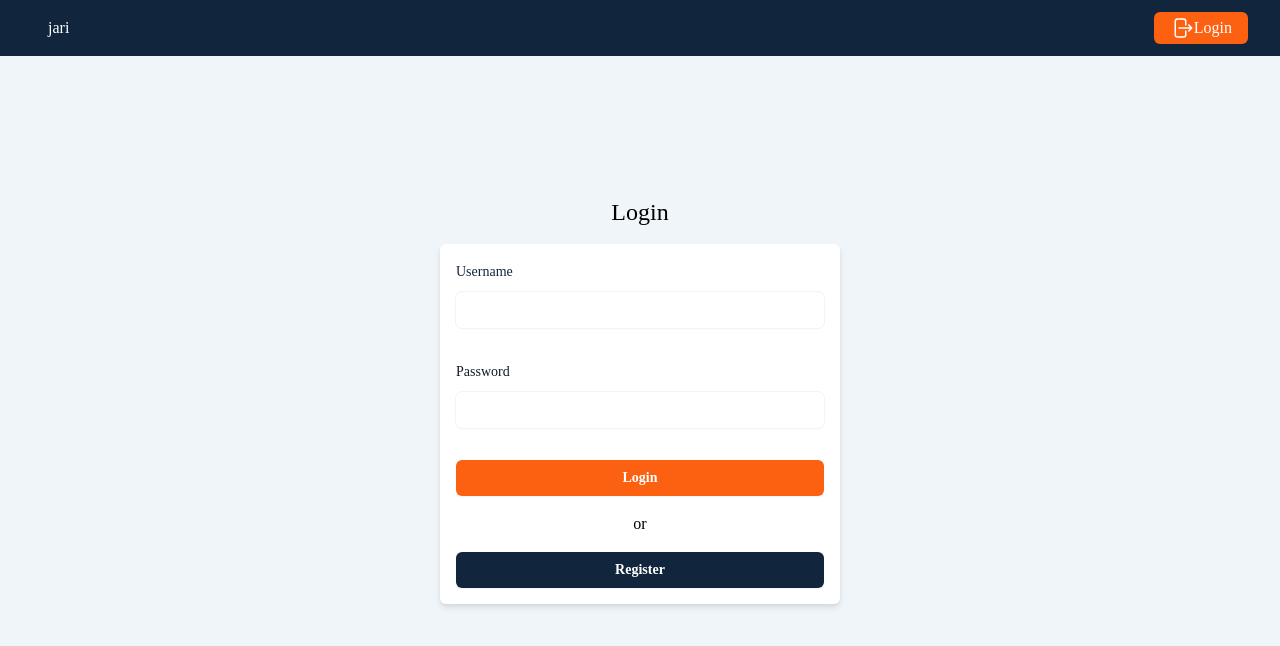
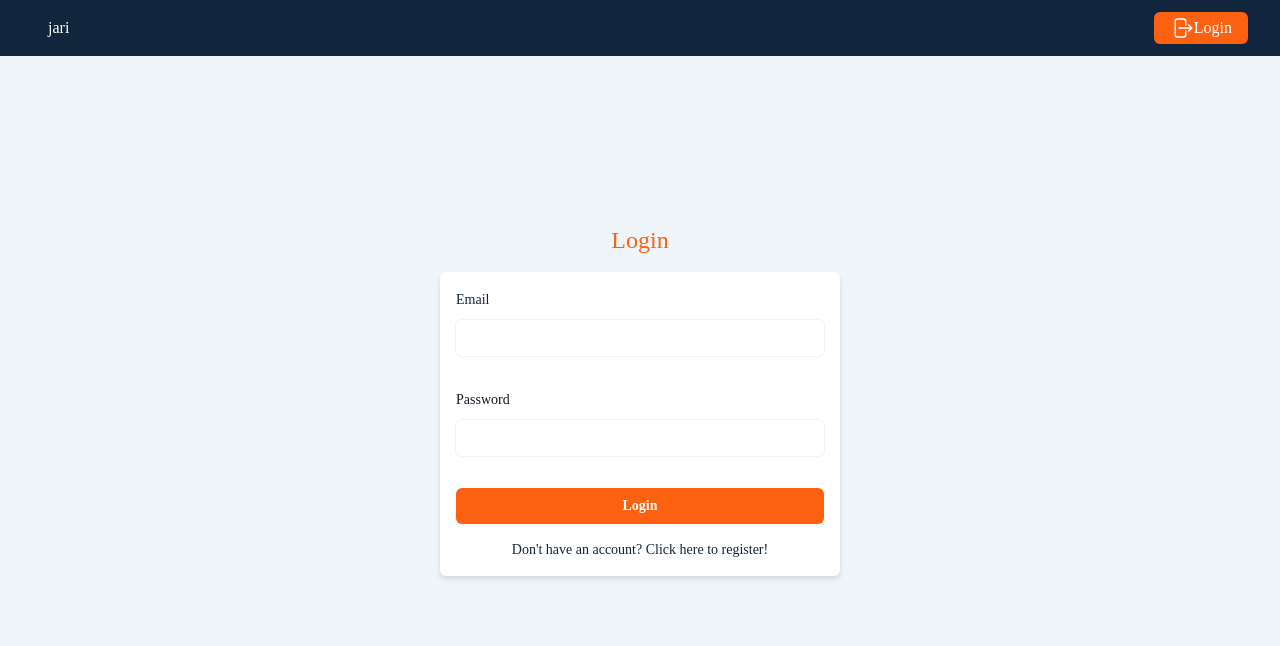
Before and after one commit to acodedoer/jari-backend, a React (Create React App) app: page /auth in a window 1280 px wide. Shown: the top 646 px of the page. Built offline with nearby package versions, Linux system fonts and the light colour scheme.

Commit message:
updated authentication ui

```diff
--- /dev/null
+++ b/src/components/TextInput.tsx
@@ -0,0 +1,31 @@
+type TextInputProps = {
+    id: string,
+    name: string,
+    value: string,
+    handleChange: any,
+    type:string,
+    label: string
+}
+
+export const TextInput = ({value, handleChange, label, name, id, type="text"}: TextInputProps) => {
+    return(
+        <div className="mb-8">
+        <div className="flex items-center justify-between">
+          <label htmlFor="password" className="block text-sm font-medium leading-6 text-gray-900">
+            {label}
+          </label>
+        </div>
+        <div className="mt-2">
+            <input
+                value={value} onChange={handleChange}
+                id={id}
+                name={name}
+                type={type}
+                required
+                className="block w-full rounded-md border-0 p-1.5 text-secondary shadow-sm ring-1 ring-background placeholder:text-background sm:text-sm sm:leading-6"
+            />
+        </div>
+      </div>
+
+    )
+}
--- a/src/pages/auth.tsx
+++ b/src/pages/auth.tsx
@@ -1,46 +1,90 @@
-import { useState } from "react"
+import { useEffect, useState } from "react"
 import axios from "axios"
 import { useCookies } from "react-cookie"
 import { useNavigate } from "react-router-dom"
+import { TextInput } from "../components/TextInput"
 
-export const Auth = () => {
-    const[register, setRegister] = useState(false);
+interface RegisterationDetails {
+  firstname: string,
+  lastname: string,
+  email: string,
+  password: string
+}
+const RegisterForm = () => {
+    const initialData:RegisterationDetails ={firstname:"", lastname:"", email:"", password:""};
+    const [data, setData] = useState<RegisterationDetails>(initialData);
+    const navigate = useNavigate();
 
-    return (
-        <div className="w-full h-screen -top-[25px] flex flex-col items-center justify-center">
-            {register?
-                <Register setRegister={setRegister}/>
-                :<Login setRegister={setRegister}/>
-            }
-        </div>
-    )
-}
-
-const Register = ({setRegister}:any) => {
-    const [username, setUsername] = useState("")
-    const [password, setPassword] = useState("")
-
-    const onSubmit = async (event:SubmitEvent) => {
+    const onSubmit = async (event:React.SyntheticEvent<HTMLInputElement>) => {
         event.preventDefault();
         try{
-            await axios.post("http://localhost:8080/auth/register", {
-                username,
-                password
-            }).then((res)=>alert(res.data.message))
-            .catch(()=>alert("Error connecting to Server!"))
+            await axios.post("http://localhost:8080/auth/register", data)
+            .then((res)=>alert("Registration Complete! Please login using your registered credentials."))
+            .then(()=> {setData(initialData)})
+            .catch((err)=>alert(err.response.data.message))
         }
         catch(err){
             console.log(err)
         }
     }
 
+    const handleChange = (e:any) => {
+      setData({...data,[e.target.name]:e.target.value})
+    }
+
     return(
-        <AuthForm setRegister={setRegister} username={username} password={password} setPassword={setPassword} setUsername={setUsername} label={"Register"} onSubmit={onSubmit} />
+      <form onSubmit={(e:any)=>onSubmit(e)} className="flex flex-col w-full align-center">
+        <TextInput
+          label={"Firstname"}
+          value={data?.firstname as string}
+          handleChange={handleChange}
+          id={"firstname"}
+          name={"firstname"}
+          type={"text"}
+        />
+
+        <TextInput
+          label={"Lastname"}
+          value={data?.lastname as string}
+          handleChange={handleChange}
+          id={"lastname"}
+          name={"lastname"}
+          type={"text"}
+        />
+
+        <TextInput
+          label={"Email"}
+          value={data?.email as string}
+          handleChange={handleChange}
+          id={"email"}
+          name={"email"}
+          type={"email"}
+        />
+
+        <TextInput
+          label={"Password"}
+          value={data?.password as string}
+          handleChange={handleChange}
+          id={"password"}
+          name={"password"}
+          type={"password"}
+        />
+
+        <div className="mb-4">
+          <button
+            type="submit"
+            className="bg-primary flex w-full justify-center rounded-md px-3 py-1.5 text-sm font-semibold leading-6 text-white shadow-sm hover:opacity-50 focus-visible:outline focus-visible:outline-2 focus-visible:outline-offset-2 "
+          >
+            Register
+          </button>
+        </div>
+      </form>
     )
 }
 
-const Login = ({setRegister}:any) => {
-    const [username, setUsername] = useState("")
+
+const LoginForm = () =>{
+  const [email, setEmail] = useState("")
   const [password, setPassword] = useState("")
 
   const [_, setCookies] = useCookies(["access_token"]);
@@ -50,7 +94,7 @@ const Login = ({setRegister}:any) => {
       event.preventDefault();
       try{
           await axios.post("http://localhost:8080/auth/login", {
-                username,
+              email,
               password
           })
           .then((res)=>{
@@ -69,25 +113,16 @@ const Login = ({setRegister}:any) => {
   }
 
   return(
-        <AuthForm setRegister={setRegister} username={username} password={password} setPassword={setPassword} setUsername={setUsername} label={"Login"} onSubmit={onSubmit} />
-    )
-}
-
-const AuthForm = ({setRegister, username, setUsername, password, setPassword, label, onSubmit}:any) => {
-    return(
-        <>
-        <h2 className="text-2xl mt-4">{label}</h2>
-        <div id="registeration-form-container" className="flex flex-col w-[400px] bg-white m-4 p-4 align-center rounded-md drop-shadow-md">
-            <form onSubmit={onSubmit} className="flex flex-col w-full align-center">
+    <form onSubmit={(e:any)=>onSubmit(e)} className="flex flex-col w-full align-center">
       <div className="mb-8">
         <label htmlFor="email" className="block text-sm font-medium leading-6 text-secondary">
-                Username
+          Email
         </label>
         <div className="mt-2">
           <input
-                    value={username} onChange={(event)=>setUsername(event.target.value)}
-                  id="usernam"
-                  name="username"
+              value={email} onChange={(event)=>setEmail(event.target.value)}
+            id="email"
+            name="email"
             type="text"
             required
             className="block w-full rounded-md border-0 p-1.5 text-secondary shadow-sm ring-1 ring-background placeholder:text-background sm:text-sm sm:leading-6"
@@ -100,11 +135,6 @@ const AuthForm = ({setRegister, username, setUsername, password, setPassword, la
           <label htmlFor="password" className="block text-sm font-medium leading-6 text-gray-900">
             Password
           </label>
-                {/* <div className="text-sm">
-                  <a href="#" className="font-semibold text-indigo-600 hover:text-indigo-500">
-                    Forgot password?
-                  </a>
-                </div> */}
         </div>
         <div className="mt-2">
           <input
@@ -124,20 +154,34 @@ const AuthForm = ({setRegister, username, setUsername, password, setPassword, la
           type="submit"
           className="bg-primary flex w-full justify-center rounded-md px-3 py-1.5 text-sm font-semibold leading-6 text-white shadow-sm hover:opacity-50 focus-visible:outline focus-visible:outline-2 focus-visible:outline-offset-2 "
         >
-                {label}
+          Login
         </button>
       </div>
     </form>
-            <p className="text-center mb-4">or</p>
-            <div>
-              <button
-                onClick={()=>setRegister(label==="Register"?false:true)}
-                className="flex w-full justify-center rounded-md bg-secondary px-3 py-1.5 text-sm font-semibold leading-6 text-white shadow-sm hover:opacity-50 focus-visible:outline focus-visible:outline-2 focus-visible:outline-offset-2 "
+  )
+}
+
+enum AuthState {
+  LOGIN = 0,
+  REGISTER = 1
+};
+
+export const Auth = ({setRegister, username, setUsername, password, setPassword, label, onSubmit}:any) => {
+    const [authState, setAuthState] = useState<AuthState>(AuthState.LOGIN);
+    return(
+      <div className="w-full h-screen -top-[25px] flex flex-col items-center justify-center">
+        <h2 className="text-2xl mt-4 text-primary text-center">{authState===AuthState.LOGIN?"Login":"Register"}</h2>
+        <div id="registeration-form-container" className="flex flex-col w-[400px] bg-white m-4 p-4 align-center rounded-md drop-shadow-md">
+           {authState===AuthState.LOGIN?<LoginForm/>:<RegisterForm/>}
+            <div className="w-full flex justify-center">
+              <a href="#"
+                className="text-sm text-center text-secondary"
+                onClick={()=>setAuthState(authState===AuthState.LOGIN?AuthState.REGISTER:AuthState.LOGIN)}
               >
-                {label==="Register"?"Login":"Register"}
-              </button>
+                {authState===AuthState.LOGIN?"Don't have an account? Click here to register!":"Are you an existing user? Click here to login!"}
+              </a>
             </div>
         </div>
-        </>
+        </div>
     )
 }
```
Lines whose indentation alone changed are shown as unchanged.
